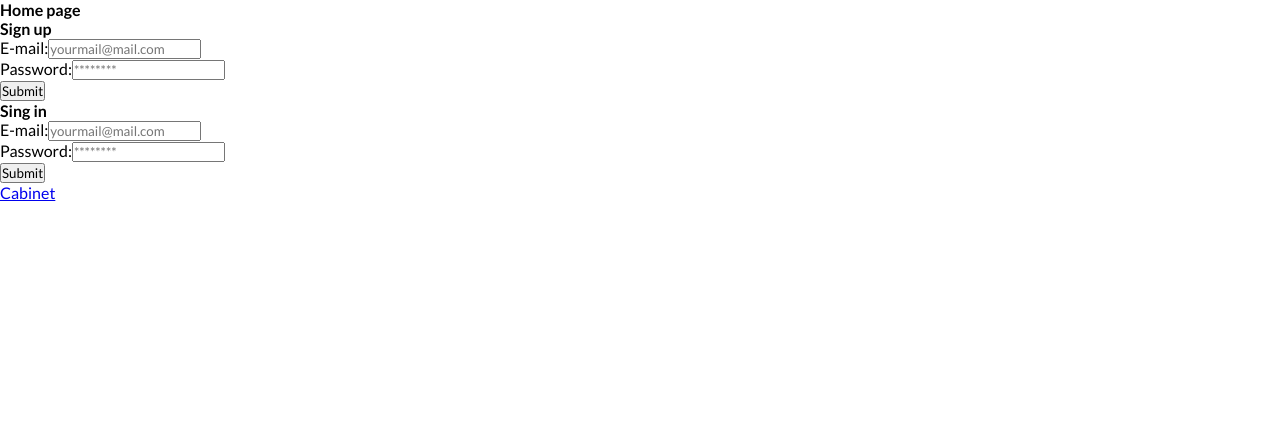
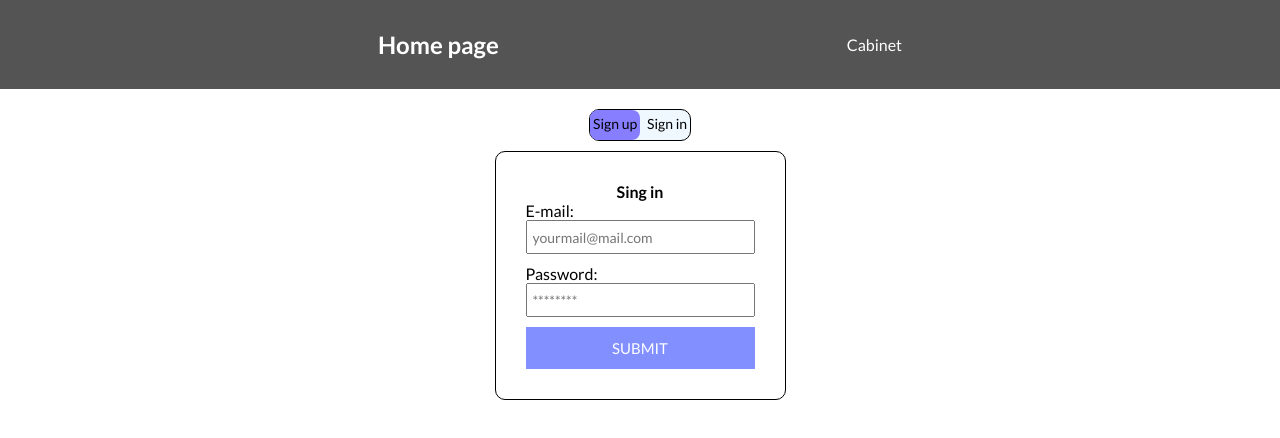
Before and after one commit to VRomanenko04/Do_some_business, a Next.js app: page / in a window 1280 px wide. Shown: the top 438 px of the page. Built offline with nearby package versions, Linux system fonts and the light colour scheme.

Commit message:
Стилизовал формы, сделал выбор signin/signup

```diff
--- a/app/page.tsx
+++ b/app/page.tsx
@@ -1,14 +1,15 @@
-import LoginForm from "@/components/LoginForm/LoginForm";
-import RegisterForm from "@/components/RegisterForm/RegisterForm";
+import AuthForms from "@/components/AuthForms/AuthForms";
 import Link from "next/link";
+import styles from '@/styles/homepage.module.scss';
 
 export default function PrimaryPage() {
   return (
-    <>
-      <h4>Home page</h4>
-      <RegisterForm />
-      <LoginForm />
-      <Link href='/cabinet'>Cabinet</Link>
-    </>
+    <main className={styles.main}>
+      <section className={styles.header}>
+        <h1>Home page</h1>
+        <Link className={styles.link} href='/cabinet'>Cabinet</Link>
+      </section>
+      <AuthForms />
+    </main>
   )
 }
--- /dev/null
+++ b/components/AuthForms/AuthForms.module.scss
@@ -0,0 +1,54 @@
+.container {
+    display: flex;
+    flex-direction: column;
+    align-items: center;
+}
+
+.turn {
+    margin-top: 20px;
+    position: relative;
+    height: 30px;
+    width: 100px;
+    background-color: aliceblue;
+    border: 1px solid #000;
+    border-radius: 10px;
+    cursor: pointer;
+}
+
+.turn__block {
+    position: absolute;
+    height: 30px;
+    width: 50px;
+    border-radius: 8px;
+    background-color: rgb(134, 125, 255);
+}
+
+.turn__on {
+    transform: translateX(0px);
+    transition: all 0.3s ease-in-out;
+}
+
+.turn__off {
+    transform: translateX(50px);
+    transition: all 0.3s ease-in-out;
+}
+
+.turn_signin {
+    position: absolute;
+    font-size: 14px;
+    top: 5px;
+    left: 3px;
+}
+
+.turn_signup {
+    position: absolute;
+    font-size: 14px;
+    top: 5px;
+    right: 3px;
+}
+
+.anim_container {
+    border: 1px solid #000;
+    margin-top: 10px;
+    border-radius: 10px;
+}
--- /dev/null
+++ b/components/AuthForms/AuthForms.tsx
@@ -0,0 +1,36 @@
+'use client'
+import React, { useState } from 'react';
+import LoginForm from '../LoginForm/LoginForm';
+import RegisterForm from '../RegisterForm/RegisterForm';
+import styles from './AuthForms.module.scss';
+
+
+const AuthForms = () => {
+    const [turn, setTurn] = useState(true);
+
+    const handleChangeTurn = () => {
+        setTurn(prevTurn => !prevTurn)
+    }
+
+    return (
+        <section className={styles.container}>
+            <div onClick={handleChangeTurn} className={styles.turn}>
+                <div className={`${styles.turn__block} ${turn ? styles.turn__on : styles.turn__off}`}></div>
+                <p className={styles.turn_signin}>Sign up</p>
+                <p className={styles.turn_signup}>Sign in</p>
+            </div>
+            {turn ? (
+                <div className={styles.anim_container}>
+                    <LoginForm />
+                </div>
+            ) : (
+                <div className={styles.anim_container}>
+                    <RegisterForm />
+                </div>
+            )
+            }
+        </section>
+    )
+}
+
+export default AuthForms;
--- /dev/null
+++ b/components/LoginForm/LoginForm.module.scss
@@ -0,0 +1,34 @@
+.form_container {
+    display: flex;
+    flex-direction: column;
+    justify-content: center;
+    align-items: center;
+    padding: 30px;
+}
+
+.form {
+    display: flex;
+    flex-direction: column;
+}
+
+.input_container {
+    display: flex;
+    flex-direction: column;
+    margin-bottom: 10px;
+
+    input {
+        height: 30px;
+        width: 220px;
+        font-size: 14px;
+        padding-left: 5px;
+    }
+}
+
+.submit__btn {
+    padding: 12px 20px;
+    font-size: 15px;
+    background-color: rgb(130, 143, 255);
+    border: none;
+    color: #fff;
+    cursor: pointer;
+}
--- a/components/LoginForm/LoginForm.tsx
+++ b/components/LoginForm/LoginForm.tsx
@@ -2,6 +2,7 @@
 import { useActions } from '@/hooks/useAction';
 import { UserLogin } from '@/services/UserAuth';
 import React, { useState } from 'react'
+import styles from './LoginForm.module.scss';
 
 
 const LoginForm = () => {
@@ -32,10 +33,10 @@ const LoginForm = () => {
     }
 
     return (
-        <>
+        <div className={styles.form_container}>
             <h4>Sing in</h4>
-            <form onSubmit={handleSubmitForm}>
-                <div>
+            <form className={styles.form} onSubmit={handleSubmitForm}>
+                <div className={styles.input_container}>
                     <label>E-mail:</label>
                     <input
                         type="email"
@@ -46,7 +47,7 @@ const LoginForm = () => {
                         onChange={handleChange}
                     />
                 </div>
-                <div>
+                <div className={styles.input_container}>
                     <label>Password:</label>
                     <input
                         type="password"
@@ -57,9 +58,9 @@ const LoginForm = () => {
                         onChange={handleChange}
                     />
                 </div>
-                <button type='submit'>Submit</button>
+                <button className={styles.submit__btn} type='submit'>SUBMIT</button>
             </form>
-        </>
+        </div>
     )
 }
 
--- /dev/null
+++ b/components/RegisterForm/RegisterForm.module.scss
@@ -0,0 +1,34 @@
+.form_container {
+    display: flex;
+    flex-direction: column;
+    justify-content: center;
+    align-items: center;
+    padding: 30px;
+}
+
+.form {
+    display: flex;
+    flex-direction: column;
+}
+
+.input_container {
+    display: flex;
+    flex-direction: column;
+    margin-bottom: 10px;
+
+    input {
+        height: 30px;
+        width: 220px;
+        font-size: 14px;
+        padding-left: 5px;
+    }
+}
+
+.submit__btn {
+    padding: 12px 20px;
+    font-size: 15px;
+    background-color: rgb(130, 143, 255);
+    border: none;
+    color: #fff;
+    cursor: pointer;
+}
--- a/components/RegisterForm/RegisterForm.tsx
+++ b/components/RegisterForm/RegisterForm.tsx
@@ -2,6 +2,7 @@
 import { useActions } from '@/hooks/useAction';
 import { UserRegister } from '@/services/UserAuth';
 import React, { useState } from 'react';
+import styles from './RegisterForm.module.scss'
 
 
 const RegisterForm = () => {
@@ -32,10 +33,10 @@ const RegisterForm = () => {
     }
 
     return (
-        <>
+        <div className={styles.form_container}>
             <h4>Sign up</h4>
-            <form onSubmit={handleSubmitForm}>
-                <div>
+            <form className={styles.form} onSubmit={handleSubmitForm}>
+                <div className={styles.input_container}>
                     <label>E-mail:</label>
                     <input
                         type="email"
@@ -46,7 +47,7 @@ const RegisterForm = () => {
                         onChange={handleChange}
                     />
                 </div>
-                <div>
+                <div className={styles.input_container}>
                     <label>Password:</label>
                     <input
                         type="password"
@@ -57,9 +58,9 @@ const RegisterForm = () => {
                         onChange={handleChange}
                     />
                 </div>
-                <button type='submit'>Submit</button>
+                <button className={styles.submit__btn} type='submit'>SUBMIT</button>
             </form>
-        </>
+        </div>
     )
 }
 
--- a/services/UserAuth.ts
+++ b/services/UserAuth.ts
@@ -1,7 +1,6 @@
 import { firebaseAuth } from "@/app/firebase";
 import { IUser } from "@/app/globalRedux/Features/userAuth.slice";
 import { ActionCreatorWithPayload } from "@reduxjs/toolkit";
-import type { FirebaseError } from "firebase/app";
 import { createUserWithEmailAndPassword, signInWithEmailAndPassword } from "firebase/auth";
 
 export const UserRegister = async (email: string, password: string, setUser: ActionCreatorWithPayload<IUser, "userAuth/setUser">) => {
--- /dev/null
+++ b/styles/homepage.module.scss
@@ -0,0 +1,22 @@
+.main {
+    display: flex;
+    flex-direction: column;
+    justify-content: center;
+}
+
+.header {
+    display: flex;
+    align-items: center;
+    justify-content: space-evenly;
+    background-color: rgb(84, 84, 84);
+    padding: 30px;
+
+    h1 {
+        color: #fff
+    }
+
+    .link {
+        text-decoration: none;
+        color: #fff;
+    }
+}
```
